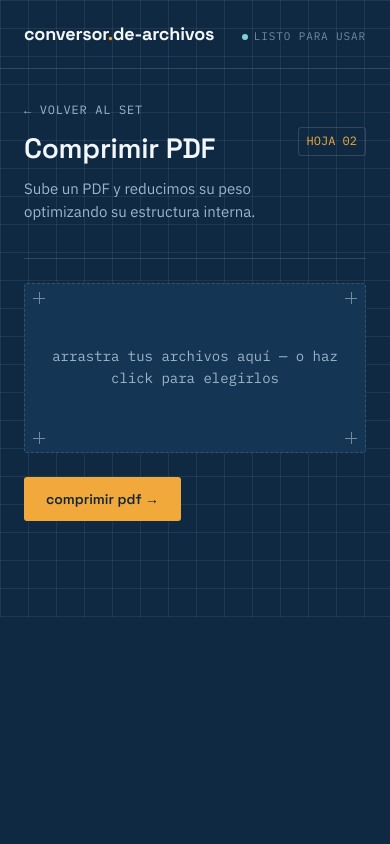
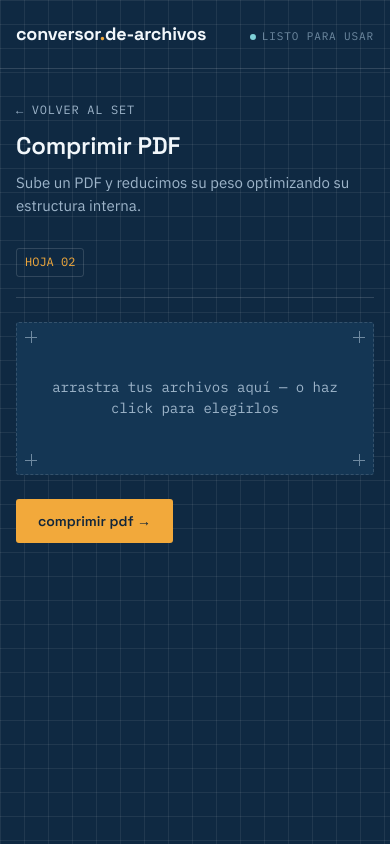
Before and after one commit to maikkdg18-web/Convertir-Archivos, a Next.js app in the folder apps/web/: page /comprimir-pdf in a window 390 px wide. Built offline with nearby package versions, Linux system fonts and the light colour scheme; no server answers; what @conversor/shared would draw is missing.

Commit message:
Modificacion de css

```diff
--- a/apps/web/app/globals.css
+++ b/apps/web/app/globals.css
@@ -13,30 +13,47 @@
   --danger: #ef8a7a;
   --line: rgba(255, 255, 255, 0.14);
   --line-soft: rgba(255, 255, 255, 0.07);
+
+  /* Cuadrícula responsiva */
+  --grid-size: clamp(24px, 2vw, 32px);
+
   --radius: 3px;
-  --grid-size: 28px;
 }
 
 * {
   box-sizing: border-box;
 }
 
-html,
+html {
+  width: 100%;
+  min-height: 100%;
+  margin: 0;
+  padding: 0;
+  background: var(--bg);
+}
+
 body {
+  width: 100%;
+  min-height: 100vh;
+  margin: 0;
   padding: 0;
-  margin: 0;
-  background: var(--bg);
+
+  background-color: var(--bg);
+
+  /* Cuadrícula que se repite infinitamente */
+  background-image:
+    linear-gradient(var(--line-soft) 1px, transparent 1px),
+    linear-gradient(90deg, var(--line-soft) 1px, transparent 1px);
+
+  background-size: var(--grid-size) var(--grid-size);
+  background-position: 0 0;
+  background-repeat: repeat;
+  background-attachment: fixed;
+
   color: var(--ink);
   font-family: "IBM Plex Sans", ui-sans-serif, system-ui, sans-serif;
   font-size: 15px;
   line-height: 1.55;
-}
-
-body {
-  background-image: linear-gradient(var(--line-soft) 1px, transparent 1px),
-    linear-gradient(90deg, var(--line-soft) 1px, transparent 1px);
-  background-size: var(--grid-size) var(--grid-size);
-  background-attachment: fixed;
 }
 
 h1,
@@ -77,18 +94,21 @@ button {
 /* --- Layout --- */
 
 .page {
+  width: 100%;
   max-width: 720px;
   margin: 0 auto;
   padding: 0 24px 96px;
 }
 
 .letterhead {
+  width: 100%;
   border-bottom: 1px solid var(--line);
   padding: 20px 24px;
   margin-bottom: 8px;
 }
 
 .letterhead-inner {
+  width: 100%;
   max-width: 720px;
   margin: 0 auto;
   display: flex;
@@ -177,19 +197,13 @@ button {
   max-width: 46ch;
 }
 
-/* --- Tarjetas de herramientas (home) --- */
+/* --- Tarjetas de herramientas --- */
 
 .tool-grid {
   display: grid;
-  grid-template-columns: repeat(2, 1fr);
+  grid-template-columns: repeat(2, minmax(0, 1fr));
   gap: 12px;
   margin-top: 32px;
-}
-
-@media (max-width: 560px) {
-  .tool-grid {
-    grid-template-columns: 1fr;
-  }
 }
 
 .tool-card {
@@ -246,10 +260,11 @@ button {
   color: var(--teal);
 }
 
-/* --- Zona de carga (dropzone) con marcas de registro --- */
+/* --- Zona de carga --- */
 
 .dropzone {
   position: relative;
+  width: 100%;
   border: 1px dashed var(--line);
   border-radius: var(--radius);
   padding: 48px 20px;
@@ -301,14 +316,17 @@ button {
   top: 8px;
   left: 8px;
 }
+
 .crosshair-tr {
   top: 8px;
   right: 8px;
 }
+
 .crosshair-bl {
   bottom: 8px;
   left: 8px;
 }
+
 .crosshair-br {
   bottom: 8px;
   right: 8px;
@@ -347,6 +365,7 @@ button {
 
 .file-name {
   flex: 1;
+  min-width: 0;
   overflow: hidden;
   text-overflow: ellipsis;
   white-space: nowrap;
@@ -471,6 +490,7 @@ button {
 
 .image-card img {
   width: 100%;
+  height: auto;
   display: block;
 }
 
@@ -490,6 +510,66 @@ button {
   color: var(--teal);
 }
 
+/* --- Pantallas grandes --- */
+
+@media (min-width: 1200px) {
+  :root {
+    --grid-size: 30px;
+  }
+
+  .page,
+  .letterhead-inner {
+    max-width: 900px;
+  }
+}
+
+@media (min-width: 1600px) {
+  :root {
+    --grid-size: 32px;
+  }
+
+  .page,
+  .letterhead-inner {
+    max-width: 1100px;
+  }
+}
+
+/* --- Tablets y móviles --- */
+
+@media (max-width: 560px) {
+  .page {
+    padding-left: 16px;
+    padding-right: 16px;
+  }
+
+  .letterhead {
+    padding-left: 16px;
+    padding-right: 16px;
+  }
+
+  .letterhead-inner {
+    gap: 12px;
+  }
+
+  .tool-grid {
+    grid-template-columns: 1fr;
+  }
+
+  .sheet-header {
+    flex-direction: column;
+  }
+
+  .sheet-title {
+    font-size: 24px;
+  }
+
+  .dropzone {
+    padding: 40px 16px;
+  }
+}
+
+/* --- Accesibilidad --- */
+
 @media (prefers-reduced-motion: reduce) {
   * {
     transition: none !important;
```
